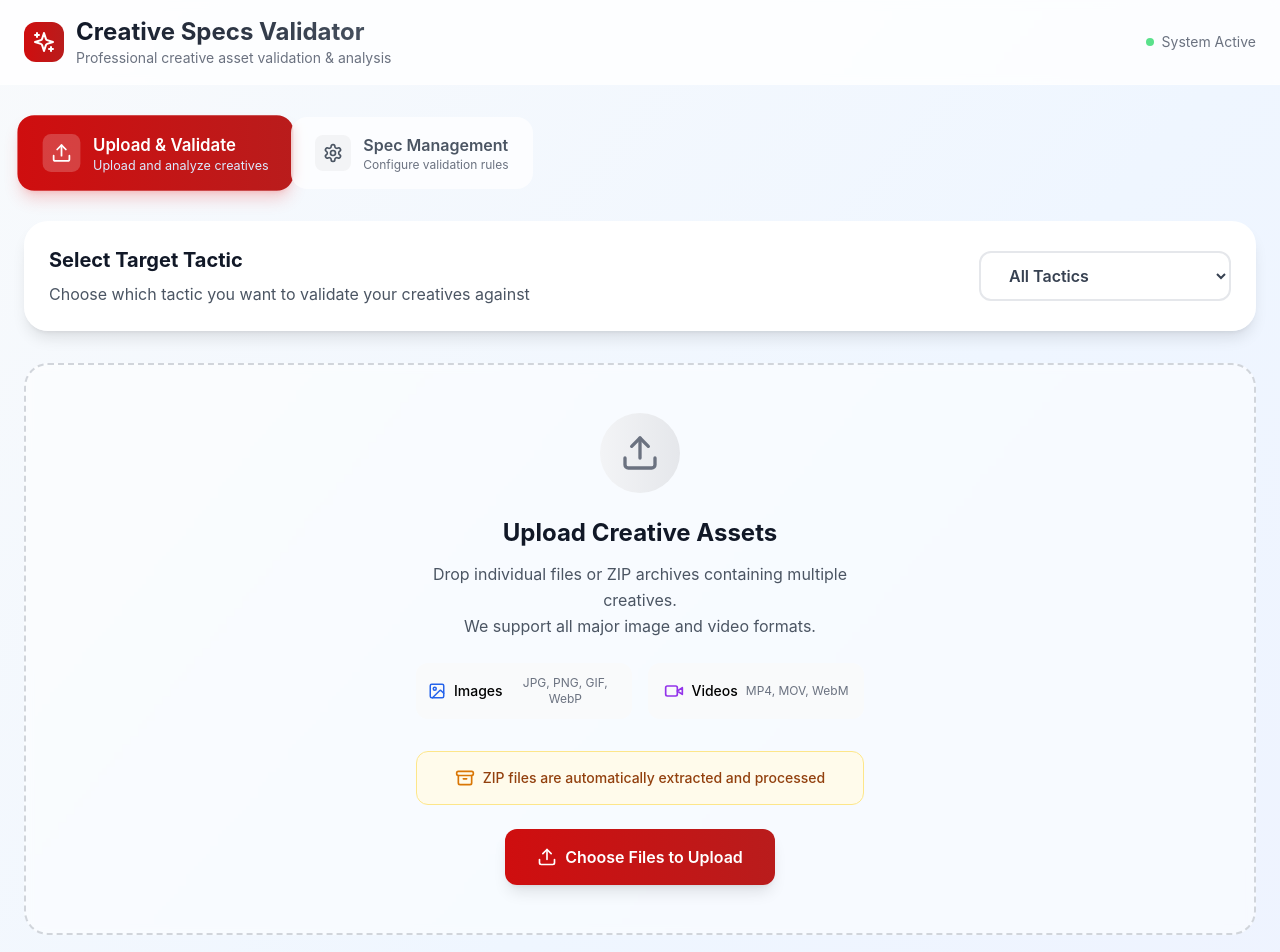
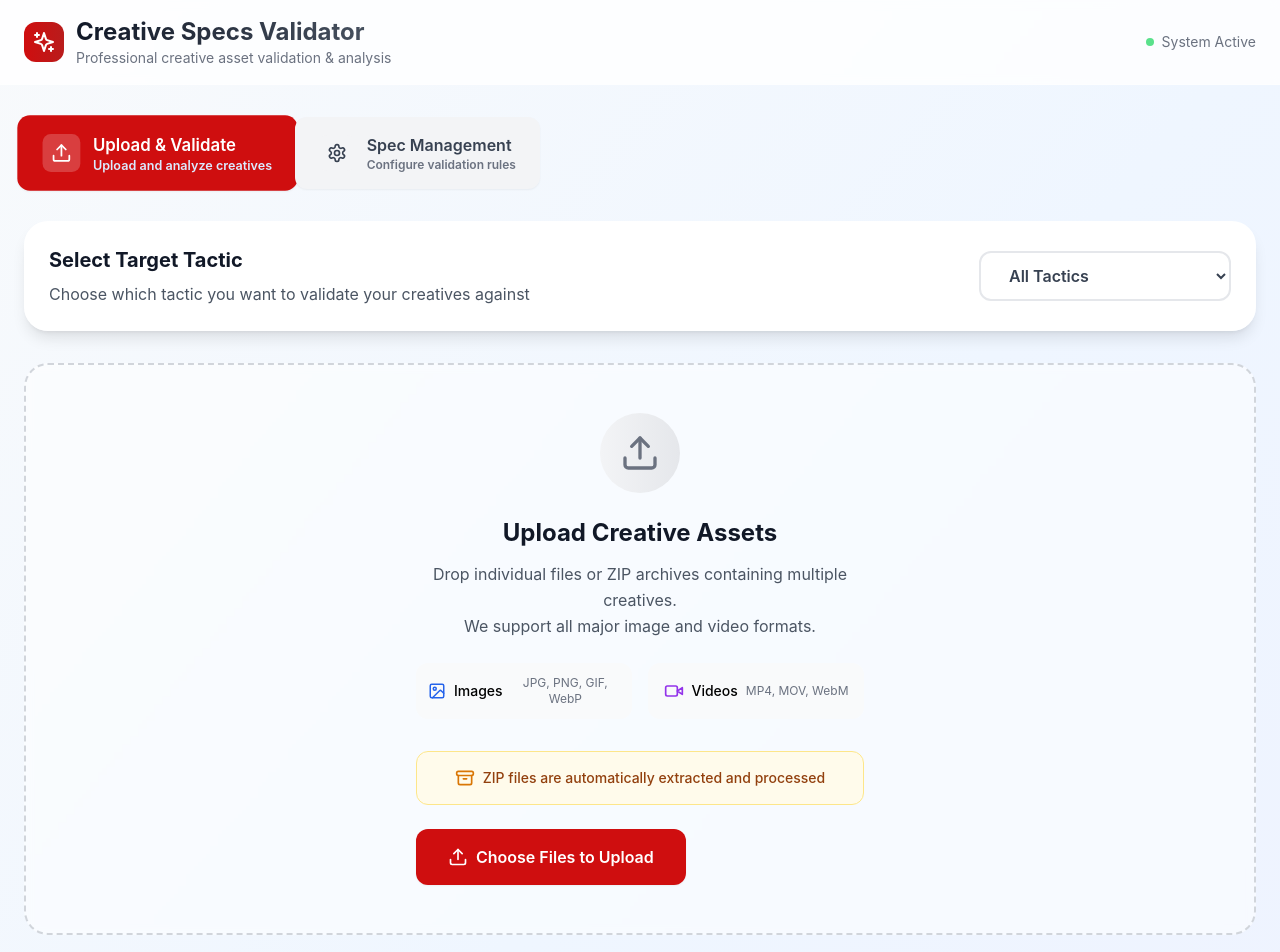
Before and after one commit to edwinlov3tt/creative-checker, a React (Create React App) app: page / in a window 1280 px wide. Shown: the top 952 px of the page. Built offline with nearby package versions, Linux system fonts and the light colour scheme.

Commit message:
feat: add reusable button component

```diff
--- a/src/App.js
+++ b/src/App.js
@@ -4,6 +4,7 @@ import {
   Trash2, Edit2, Save, Archive, Sparkles
 } from 'lucide-react';
 import JSZip from 'jszip';
+import Button from './components/Button';
 
 const CreativeChecker = () => {
   const [files, setFiles] = useState([]);
@@ -973,31 +974,32 @@ const CreativeChecker = () => {
             { id: 'upload', label: 'Upload & Validate', icon: Upload, description: 'Upload and analyze creatives' },
             { id: 'settings', label: 'Spec Management', icon: Settings, description: 'Configure validation rules' }
           ].map(({ id, label, icon: Icon, description }) => (
-            <button
+            <Button
               key={id}
               onClick={() => setActiveTab(id)}
+              variant={activeTab === id ? 'primary' : 'secondary'}
               className={`group relative px-6 py-4 rounded-2xl flex items-center space-x-3 transition-all duration-200 ${
-                activeTab === id
-                  ? 'bg-gradient-to-r from-[#cf0e0f] to-red-700 text-white shadow-lg shadow-red-500/25 scale-105'
-                  : 'bg-white/70 text-gray-600 hover:bg-white hover:shadow-md backdrop-blur-sm'
+                activeTab === id ? 'scale-105' : 'backdrop-blur-sm'
               }`}
             >
-              <div className={`p-2 rounded-lg ${
-                activeTab === id
-                  ? 'bg-white/20'
-                  : 'bg-gray-100 group-hover:bg-gray-200'
-              }`}>
+              <div
+                className={`p-2 rounded-lg ${
+                  activeTab === id ? 'bg-white/20' : 'bg-gray-100 group-hover:bg-gray-200'
+                }`}
+              >
                 <Icon className="w-5 h-5" />
               </div>
               <div className="text-left">
                 <div className="font-semibold">{label}</div>
-                <div className={`text-xs ${
-                  activeTab === id
-                    ? 'text-blue-100'
-                    : 'text-gray-500'
-                }`}>{description}</div>
+                <div
+                  className={`text-xs ${
+                    activeTab === id ? 'text-blue-100' : 'text-gray-500'
+                  }`}
+                >
+                  {description}
+                </div>
               </div>
-            </button>
+            </Button>
           ))}
         </div>
 
@@ -1114,27 +1116,24 @@ const CreativeChecker = () => {
                     </div>
                   )}
 
-                  <button
+                  <Button
                     onClick={() => fileInputRef.current?.click()}
                     disabled={isProcessing}
-                    className={`px-8 py-4 rounded-xl font-semibold transition-all duration-200 ${
-                      isProcessing
-                        ? 'bg-gray-300 text-gray-500 cursor-not-allowed'
-                        : 'bg-gradient-to-r from-[#cf0e0f] to-red-700 hover:from-red-700 hover:to-red-800 text-white shadow-lg hover:shadow-xl transform hover:scale-105'
-                    }`}
+                    variant="primary"
+                    className="px-8 py-4 flex items-center justify-center space-x-2"
                   >
                     {isProcessing ? (
-                      <div className="flex items-center space-x-2">
+                      <>
                         <div className="animate-spin rounded-full h-4 w-4 border-2 border-gray-400 border-t-transparent"></div>
                         <span>Processing...</span>
-                      </div>
+                      </>
                     ) : (
-                      <div className="flex items-center space-x-2">
+                      <>
                         <Upload className="w-5 h-5" />
                         <span>Choose Files to Upload</span>
-                      </div>
+                      </>
                     )}
-                  </button>
+                  </Button>
 
                   <input
                     ref={fileInputRef}
@@ -1157,20 +1156,22 @@ const CreativeChecker = () => {
                     <p className="text-gray-600">Comprehensive analysis of your creative assets</p>
                   </div>
                   <div className="flex space-x-3">
-                    <button
+                    <Button
                       onClick={downloadCSV}
-                      className="px-4 py-2 bg-green-600 hover:bg-green-700 text-white rounded-xl font-semibold transition-all duration-200 flex items-center space-x-2 shadow-lg hover:shadow-xl transform hover:scale-105"
+                      variant="secondary"
+                      className="px-4 py-2 flex items-center space-x-2 bg-green-600 hover:bg-green-700 text-white"
                     >
                       <Download className="w-4 h-4" />
                       <span>Export CSV</span>
-                    </button>
-                    <button
+                    </Button>
+                    <Button
                       onClick={downloadResults}
-                      className="px-4 py-2 bg-[#cf0e0f] hover:bg-red-700 text-white rounded-xl font-semibold transition-all duration-200 flex items-center space-x-2 shadow-lg hover:shadow-xl transform hover:scale-105"
+                      variant="danger"
+                      className="px-4 py-2 flex items-center space-x-2"
                     >
                       <Download className="w-4 h-4" />
                       <span>Export JSON</span>
-                    </button>
+                    </Button>
                   </div>
                 </div>
 
--- /dev/null
+++ b/src/components/Button.js
@@ -0,0 +1,19 @@
+import React from 'react';
+
+const VARIANTS = {
+  primary: 'bg-[#cf0e0f] hover:bg-red-700 text-white',
+  secondary: 'bg-gray-100 hover:bg-gray-200 text-gray-700',
+  danger: 'bg-red-600 hover:bg-red-700 text-white'
+};
+
+const Button = ({ variant = 'primary', className = '', children, ...props }) => {
+  const base = 'rounded-xl font-semibold transition-colors duration-200 shadow-sm disabled:opacity-50 disabled:cursor-not-allowed';
+  const variantClasses = VARIANTS[variant] || VARIANTS.primary;
+  return (
+    <button className={`${base} ${variantClasses} ${className}`} {...props}>
+      {children}
+    </button>
+  );
+};
+
+export default Button;
```
